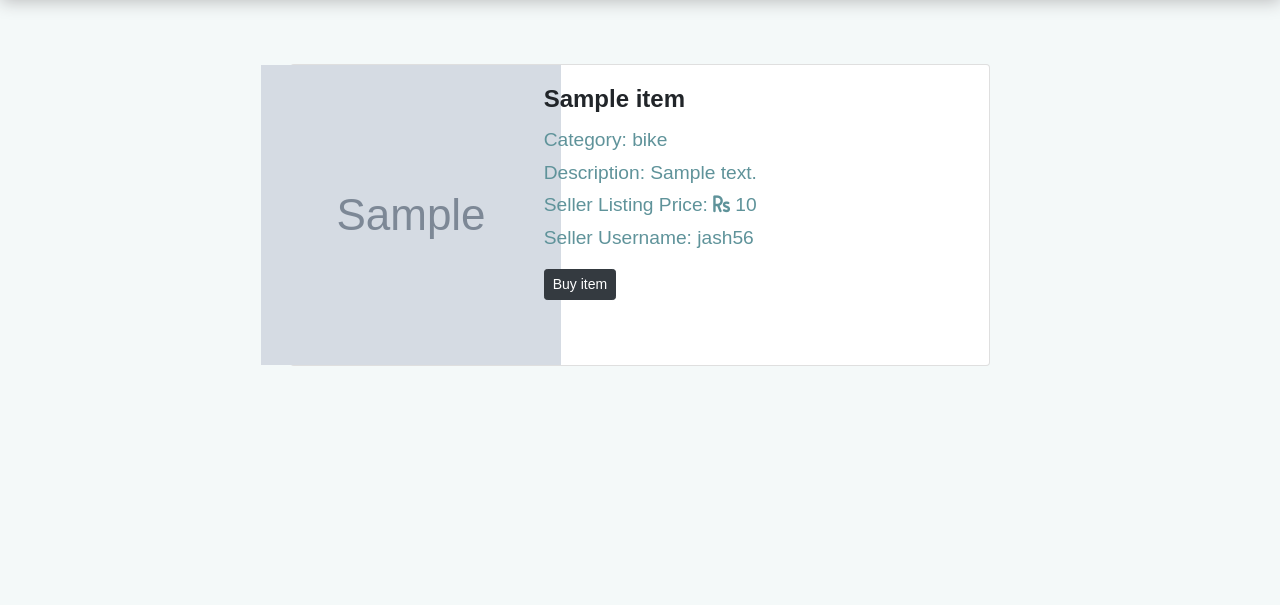
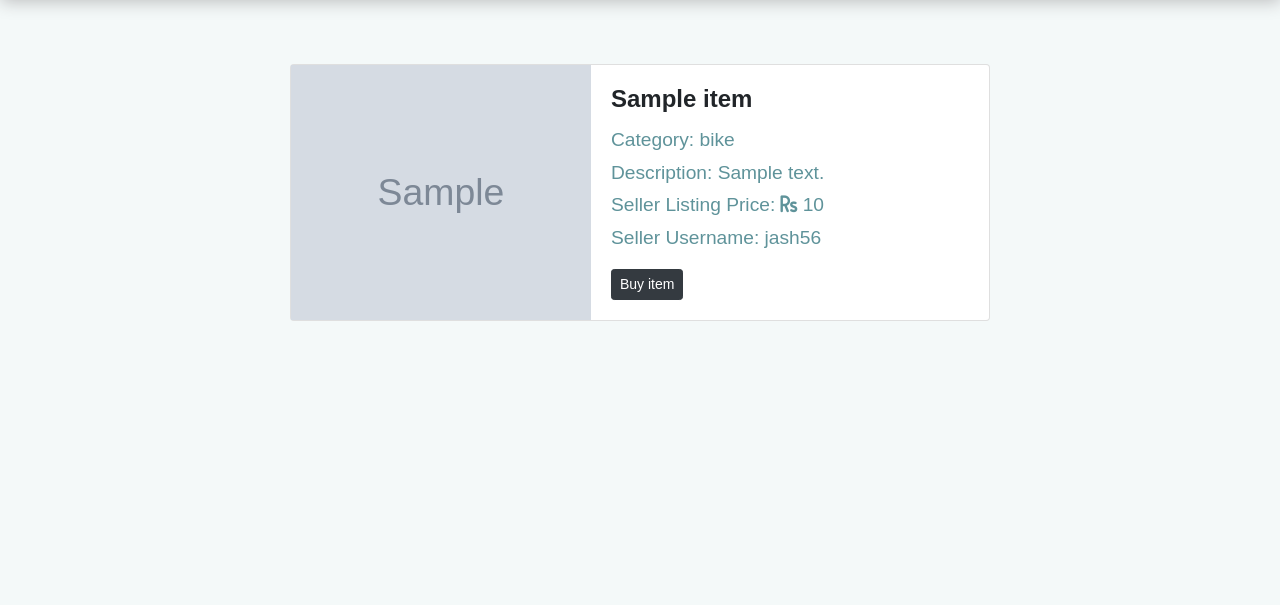
Before and after one commit to jash56/BE_Project, a Django app: page /chat/listBuyers/1/ in a window 1280 px wide. Shown: the part 98-703 px from the top of the page. Run offline with Django 3.2, Linux system fonts and the light colour scheme; data comes from the database, SQL or seed files in the repository; both versions use the stored data as it was after the commit; tables that the repository leaves empty hold one stand-in row (values such as "Sample post"); grey boxes marked "Sample" are stand-in pictures; some libraries are stand-ins or nearby versions.

Commit message:
Image display bug fix: UI bug and requirements.txt update

```diff
--- a/negobot/chat/templates/item/item_buyer_list.html
+++ b/negobot/chat/templates/item/item_buyer_list.html
@@ -5,11 +5,11 @@
 
 <div class="container" style="display: flex; justify-content: center;">
     <div class="card mb-3" style="width: 700px; margin-top: 3rem;">
-        <div class="row no-gutters">
-          <div class="col-md-4 d-flex justify-content-center align-items-center">
-            <img class="ml-2" src="{{item.image_url}}" alt="{{item.category}}" style="width: 300px; height: 300px;">
+        <div class="d-flex">
+          <div class="d-flex justify-content-center align-items-center">
+            <img src="{{item.image_url}}" alt="{{item.category}}" style="width: 300px; height: 100%;">
           </div>
-          <div class="col-md-8">
+          <div class="">
             <div class="card-body">
               <h4 class="card-title"><strong>{{ item.name }}</strong></h4>
               <p class="card-text mb-1" style="color:#5f939a; font-size: 120%">Category: {{ item.category.lower }}</p>
--- a/negobot/chat/templates/item/item_detail.html
+++ b/negobot/chat/templates/item/item_detail.html
@@ -6,7 +6,7 @@
     <div class="card mb-3" style="width: 700px; margin-top: 3rem;">
         <div class="row no-gutters">
           <div class="col-md-4 d-flex justify-content-center align-items-center">
-            <img src="{{item.image_url}}" alt="{{item.category}}" style="width: 300px; height: 300px;">
+            <img src="{{item.image_url}}" alt="{{item.category}}" style="width: 260px; height: 300px;">
           </div>
           <div class="col-md-8">
             <div class="card-body">
```
Also changed, not shown: requirements.txt (+20 -1 lines), negobot/db.sqlite3.
